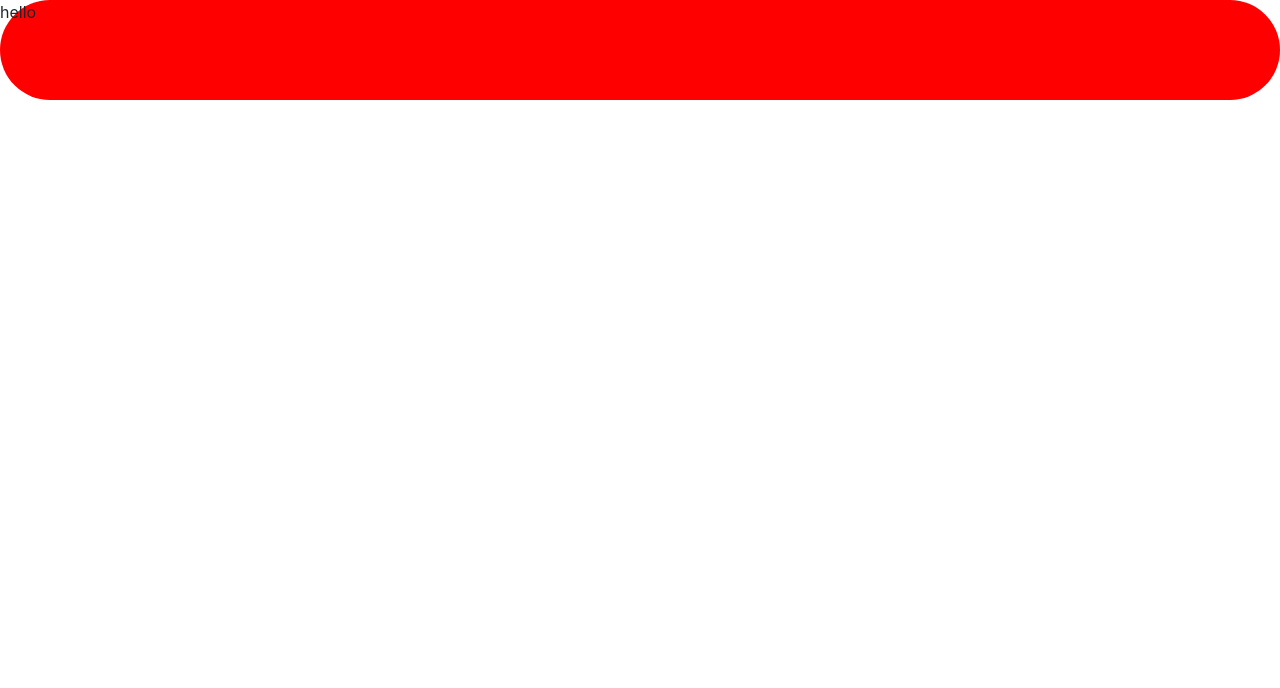
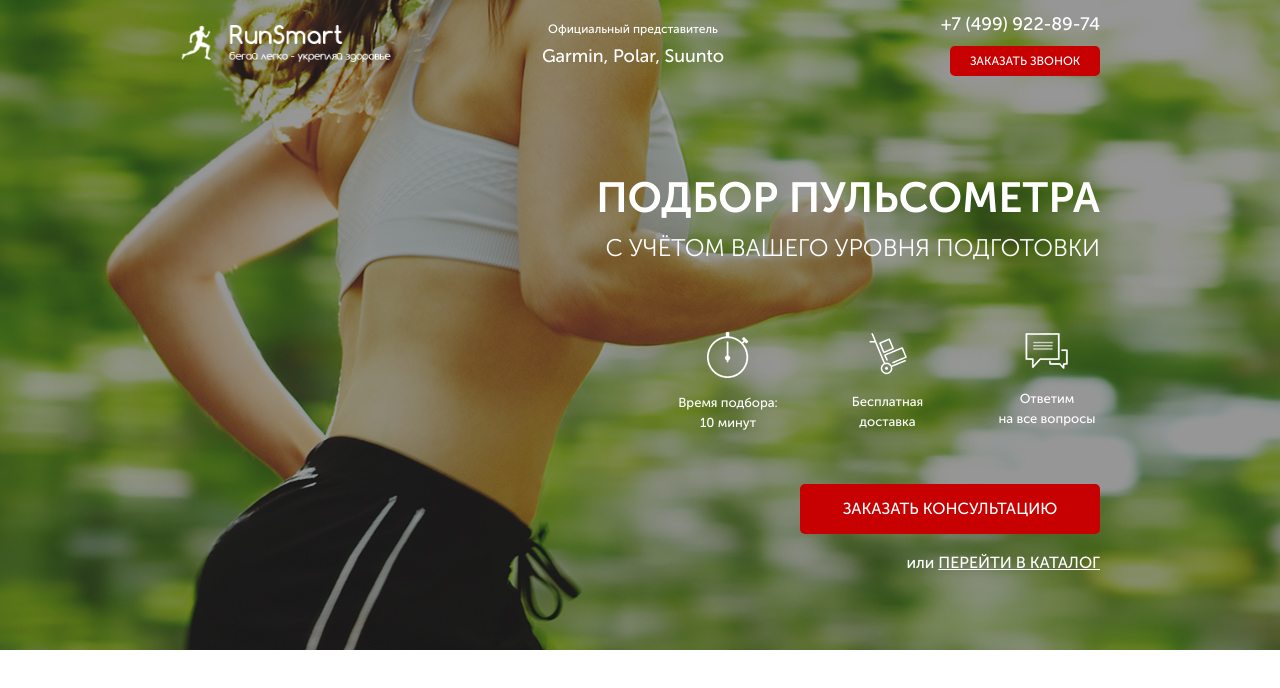
Before and after one commit to AlexandrJR/pulsometer, a website: page src/index.html in a window 1280 px wide. Drawn offline with Linux system fonts and the light colour scheme.

Commit message:
added promo section

```diff
--- a/gulpfile.js
+++ b/gulpfile.js
@@ -16,7 +16,7 @@ gulp.task('server', function() {
 });
 
 gulp.task('styles', function() {
-    return gulp.src("src/sass/*.+(scss|sass)")
+    return gulp.src("src/sass/**/*.+(scss|sass)")
             .pipe(sass({outputSyle: 'compressed'}).on('error', sass.logError))
             .pipe(rename({
                 prefix: "",
@@ -34,7 +34,7 @@ gulp.task('styles', function() {
 })
 
 gulp.task('watch', function(){
-    gulp.watch("src/sass/*.+(scss|sass)", gulp.parallel('styles'))
+    gulp.watch("src/sass/**/*.+(scss|sass)", gulp.parallel('styles'))
     gulp.watch("src/*.html").on('change', browserSync.reload);
 });
 
--- /dev/null
+++ b/src/css/font.css
@@ -0,0 +1,23 @@
+@font-face {
+    font-family: 'Museo Sans Cyrl';
+    src: local('MuseoSansCyrl-500'),
+        url('../fonts/MuseoSansCyrl-500.woff') format('woff');
+    font-weight: normal;
+    font-style: normal;
+}
+
+@font-face {
+    font-family: 'Museo Sans Cyrl';
+    src: local('MuseoSansCyrl-300'),
+        url('../fonts/MuseoSansCyrl-300.woff') format('woff');
+    font-weight: 300;
+    font-style: normal;
+}
+
+@font-face {
+    font-family: 'Museo Sans Cyrl';
+    src: local('MuseoSansCyrl-700'),
+        url('../fonts/MuseoSansCyrl-700.woff') format('woff');
+    font-weight: 700;
+    font-style: normal;
+}
--- /dev/null
+++ b/src/css/sections/header.min.css
@@ -0,0 +1 @@
+.header{display:-webkit-box;display:-ms-flexbox;display:flex;-webkit-box-pack:justify;-ms-flex-pack:justify;justify-content:space-between;-webkit-box-align:center;-ms-flex-align:center;align-items:center}.header__logo{width:250px}.header__logo img{width:90%}.header__official{font-size:12px;font-weight:500;text-align:center;color:#fff}
--- a/src/index.html
+++ b/src/index.html
@@ -5,11 +5,56 @@
     <meta name="viewport" content="width=device-width, initial-scale=1.0">
     <link rel="stylesheet" href="css/bootstrap-grid.min.css">
     <link rel="stylesheet" href="css/bootstrap-reboot.min.css">
+    <link rel="stylesheet" href="css/font.css">
     <link rel="stylesheet" href="css/style.min.css">
     <title>Pulsometer</title>
 </head>
+
 <body>
-    <div class="block">hello</div>
-    <div class="navigation"></div>
+    <div class="promo">
+        <div class="container">
+            <header class="header">
+                <div class="header__logo">
+                    <a href="#">
+                        <img src="icons/logo.png" alt="logo">
+                    </a>
+                </div>
+                <div class="header__official">
+                    Официальный представитель
+                    <span>Garmin, Polar, Suunto</span>
+                </div>
+                <div class="header__contacts">
+                        <a href="tel:+74999228974" class="header__phone">+7 (499) 922-89-74</a>
+                        <button class="button">заказать звонок</button>
+                    </div>
+                </header>
+
+                <div class="promo__wrapper">
+
+                    <h1 class="promo__header">Подбор пульсометра</h1>
+                    <h2 class="promo__subheader">с учётом Вашего уровня подготовки</h2>
+
+                    <div class="promo__icons">
+                        <div class="promo__icon">
+                            <img src="icons/promo/promo-icon-1.png" alt="">
+                            Время подбора: <br> 10 минут
+                        </div>
+                        <div class="promo__icon">
+                            <img src="icons/promo/promo-icon-2.png" alt="">
+                            Бесплатная <br> доставка
+                        </div>
+                        <div class="promo__icon">
+                            <img src="icons/promo/promo-icon-3.png" alt="">
+                            Ответим <br> на все вопросы
+                        </div>
+                    </div>
+
+                    <button class="button button_main">заказать кОНСУЛЬТАЦИЮ</button>
+                    <div class="promo__link">или <span>ПЕРЕЙТИ В КАТАЛОГ</span></div>
+
+                </div>
+            </div>
+        </div>
+    </div>
 </body>
 </html>
--- a/src/sass/_general.sass
+++ /dev/null
@@ -1,5 +0,0 @@
-.block
-	width: 100%
-	background-color: red
-	height: 100px
-	border-radius: 50px
--- /dev/null
+++ b/src/sass/blocks/_buttons.sass
@@ -0,0 +1,17 @@
+.button
+    width: 150px
+    height: 30px
+    background-color: #c70101
+    border: none
+    border-radius: 5px
+    font-size: 12px
+    font-weight: 500
+    text-align: center
+    color: #ffffff
+    text-transform: uppercase
+    &_main
+        margin-top: 52px
+        width: 300px
+        height: 50px
+        font-size: 16px
+        font-weight: 500
--- /dev/null
+++ b/src/sass/blocks/_header.sass
@@ -0,0 +1,35 @@
+.header
+    display: flex
+    justify-content: space-between
+    align-items: center
+    &__logo
+        width: 316px
+        img
+            width: 70%
+    &__official
+        width: 316px
+        font-size: 12px
+        line-height: 12px
+        font-weight: 500
+        text-align: center
+        color: #ffffff
+        span
+            margin-top: 12px
+            display: block
+            font-size: 18px
+            line-height: 18px
+    &__contacts
+        display: flex
+        flex-direction: column
+        align-items: flex-end
+        button
+            margin-top: 8px
+    &__phone
+        width: 316px
+        display: block
+        font-size: 18px
+        text-align: right
+        color: #ffffff
+        &:hover
+            color: #ffffff
+            text-decoration: none
--- /dev/null
+++ b/src/sass/blocks/_promo.sass
@@ -0,0 +1,47 @@
+.promo
+    display: flex
+    min-height: 650px
+    padding: 11px 0 75px 0
+    background: url(../img/bg/bg-main.jpg)
+    &__wrapper
+        display: flex
+        flex-direction: column
+        align-items: flex-end
+        margin-top: 91px
+    &__header
+        font-size: 42px
+        color: #ffffff
+        text-transform: uppercase
+        margin-bottom: 0px
+    &__subheader
+        font-size: 24px
+        font-weight: 300
+        color: #ffffff
+        text-transform: uppercase
+        margin-bottom: 0px
+    &__icons
+        width: 425px
+        display: flex
+        flex-direction: row
+        justify-content: space-between
+        margin-top: 66px
+    &__icon
+        width: 106px
+        text-align: center
+        font-size: 13px
+        font-weight: 500
+        color: #ffffff
+        img
+            display: block
+            margin: 0 auto
+            margin-bottom: 15px
+    &__link
+        margin-top: 17px
+        font-size: 16px
+        font-weight: 500
+        text-align: right
+        color: #ffffff
+        span
+            text-decoration: underline
+            &:hover
+                cursor: pointer
--- a/src/sass/style.sass
+++ b/src/sass/style.sass
@@ -1 +1,8 @@
-@import 'general'
+*
+	font-family: 'Museo Sans Cyrl', sans-serif
+.container
+	max-width: 950px
+	margin: 0 auto
+@import 'blocks/promo'
+@import 'blocks/header'
+@import 'blocks/buttons'
```
Also changed, not shown: src/css/style.min.css, src/fonts/MuseoSansCyrl-100.ttf (deleted), src/fonts/MuseoSansCyrl-300.ttf (deleted), src/fonts/MuseoSansCyrl-300.woff (added), src/fonts/MuseoSansCyrl-500.ttf (deleted), src/fonts/MuseoSansCyrl-500.woff (added), src/fonts/MuseoSansCyrl-700.ttf (deleted), src/fonts/MuseoSansCyrl-700.woff (added), src/fonts/MuseoSansCyrl-900.ttf (deleted), src/icons/promo/promo-icon-1.png (renamed from src/icons/header/header-icon-1.png), src/icons/promo/promo-icon-2.png (renamed from src/icons/header/header-icon-2.png), src/icons/promo/promo-icon-3.png (renamed from src/icons/header/header-icon-3.png).
